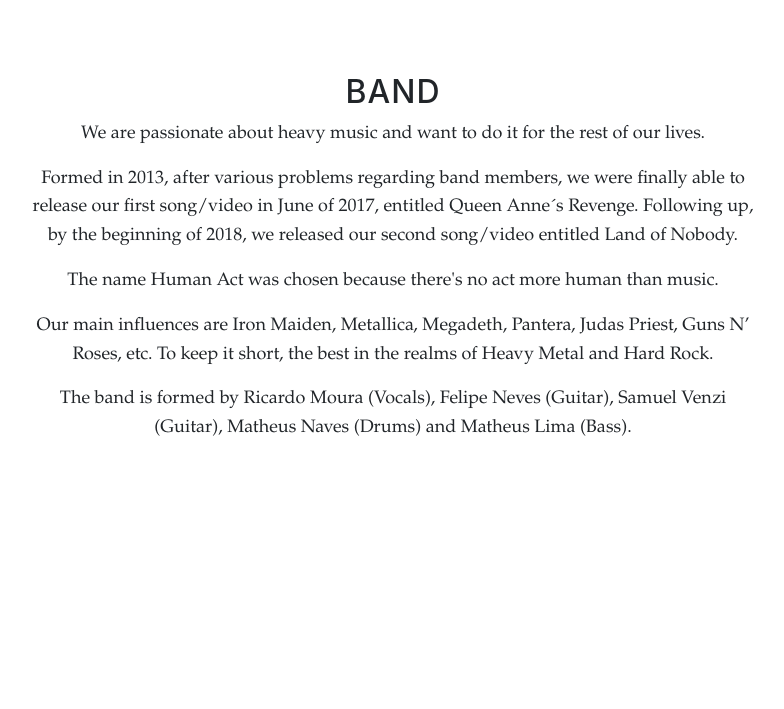
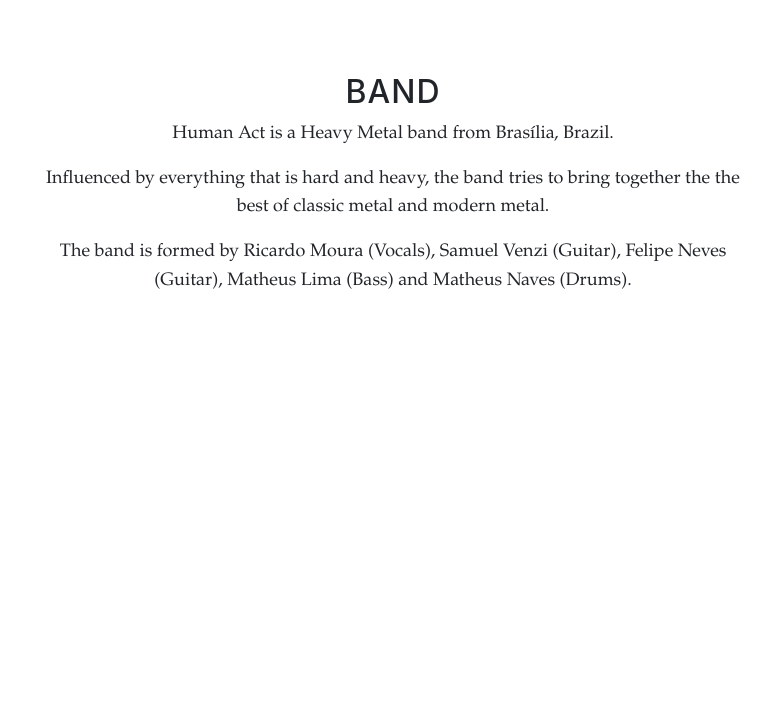
Before and after one commit to humanact/humanact.github.io, a website with bundled scripts: page index.html in a window 1280 px wide. Shown: the part 2400-3109 px from the top of the page, without its empty margins (247-1031 px from the left). Built offline with nearby package versions, Linux system fonts and the light colour scheme.

Commit message:
Change description

```diff
--- a/index.html
+++ b/index.html
@@ -125,15 +125,11 @@
         <div class="row">
           <div class="col-lg-8 mx-auto">
             <h2>Band</h2>
-            <p>We are passionate about heavy music and want to do it for the rest of our lives.</p>
-            <p>Formed in 2013, after various problems regarding band members,
-              we were finally able to release our first song/video in June of 2017,
-              entitled Queen Anne´s Revenge. Following up, by the beginning of 2018,
-              we released our second song/video entitled Land of Nobody.
+            <p>Human Act is a Heavy Metal band from Brasília, Brazil. </p>
+            <p>Influenced by everything that is hard and heavy, the band tries to bring
+               together the the best of classic metal and modern metal.
             </p>
-            <p>The name Human Act was chosen because there's no act more human than music.</p>
-            <p>Our main influences are Iron Maiden, Metallica, Megadeth, Pantera, Judas Priest, Guns N’ Roses, etc. To keep it short, the best in the realms of Heavy Metal and Hard Rock.</p>
-            <p>The band is formed by Ricardo Moura (Vocals), Felipe Neves (Guitar), Samuel Venzi (Guitar), Matheus Naves (Drums) and Matheus Lima (Bass).</p>
+            <p>The band is formed by Ricardo Moura (Vocals), Samuel Venzi (Guitar), Felipe Neves (Guitar), Matheus Lima (Bass) and Matheus Naves (Drums).</p>
           </div>
         </div>
       </div>
```
